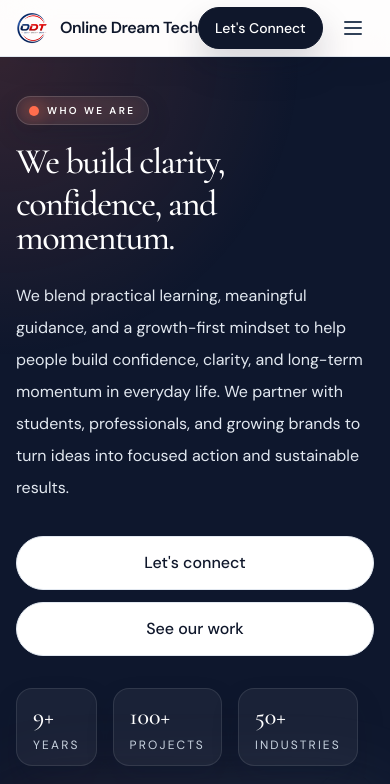
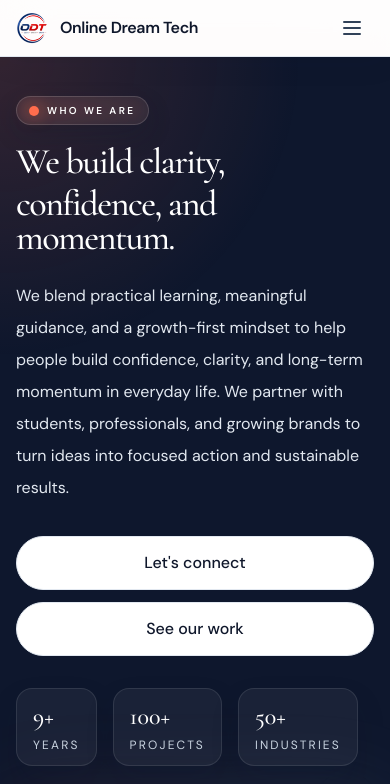
Before and after one commit to ydv83165-hub/online-dream-tech-, a Next.js app: page /about in a window 390 px wide. Shown: the top 784 px of the page. Built offline with nearby package versions, Linux system fonts and the light colour scheme.

Commit message:
mobile view website optimization

```diff
--- a/app/globals.css
+++ b/app/globals.css
@@ -148,6 +148,41 @@ canvas {
 }
 
 @media (max-width: 639px) {
+  html,
+  body {
+    width: 100%;
+    max-width: 100%;
+    overflow-x: clip;
+  }
+
+  main,
+  footer {
+    width: 100%;
+    min-width: 0;
+  }
+
+  main .grid > *,
+  main .flex > *,
+  footer .grid > *,
+  footer .flex > * {
+    min-width: 0;
+  }
+
+  main h1,
+  main h2,
+  main h3,
+  main p,
+  main a,
+  footer p,
+  footer a {
+    overflow-wrap: anywhere;
+  }
+
+  main button,
+  main a {
+    max-width: 100%;
+  }
+
   .safe-bottom {
     padding-bottom: max(1rem, env(safe-area-inset-bottom, 0px));
   }
--- a/components/home/TestimonialCard.tsx
+++ b/components/home/TestimonialCard.tsx
@@ -28,7 +28,7 @@ export function TestimonialCard({
       />
 
       <div className="flex items-start justify-between gap-3">
-        <span className="inline-flex items-center px-2.5 py-1 rounded-full border border-slate-300 text-[10px] font-medium tracking-[0.14em] uppercase text-slate-700">
+        <span className="inline-flex min-w-0 items-center px-2.5 py-1 rounded-full border border-slate-300 text-[10px] font-medium tracking-[0.14em] uppercase text-slate-700">
           {product}
         </span>
         <span
--- a/components/layout/Footer.tsx
+++ b/components/layout/Footer.tsx
@@ -21,7 +21,7 @@ export function Footer() {
                   <div className="text-lg font-semibold text-white">{BRAND.name}</div>
                 </div>
               </div>
-              <p className="text-slate-300 text-sm leading-relaxed">
+              <p className="max-w-full text-slate-300 text-sm leading-relaxed">
                 {BRAND.tagline}
               </p>
             </div>
--- a/components/layout/Header.tsx
+++ b/components/layout/Header.tsx
@@ -25,7 +25,7 @@ export function Header() {
               alt="Online Dream Tech logo"
               className="h-8 w-8 object-contain sm:h-10 sm:w-10"
             />
-            <div className="leading-none">
+            <div className="min-w-0 leading-none">
               <div className="text-base font-semibold tracking-tight text-slate-900">{BRAND.name}</div>
             </div>
           </Link>
@@ -46,7 +46,7 @@ export function Header() {
             <Button
               href="/contact"
               size="sm"
-              className="hidden md:inline-flex shadow-[0_12px_24px_rgba(50,3,3,0.18)]"
+              className="!hidden md:!inline-flex shadow-[0_12px_24px_rgba(50,3,3,0.18)]"
               style={{ backgroundColor: "#320303", color: "#ffffff" }}
             >
               Let&apos;s Connect
```
